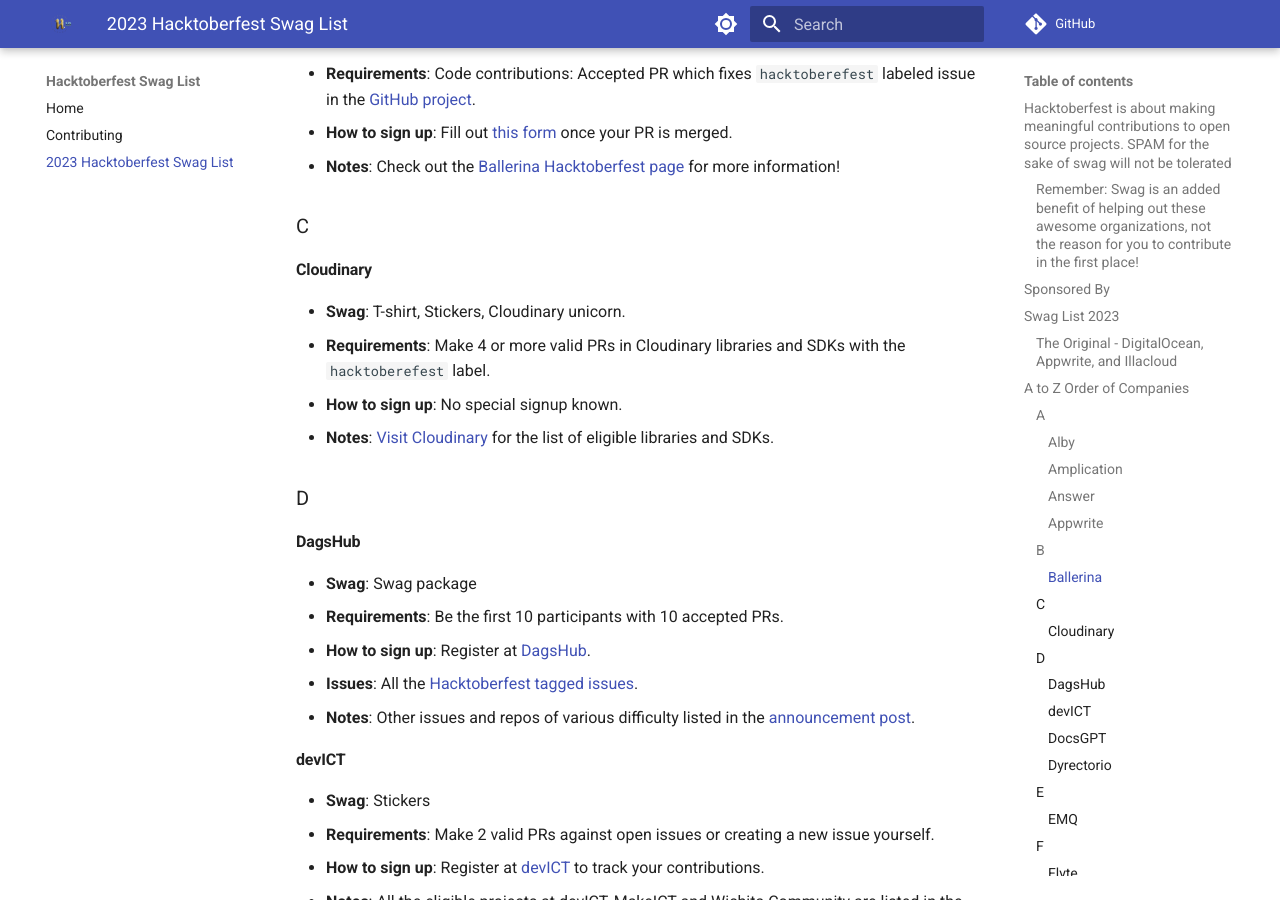
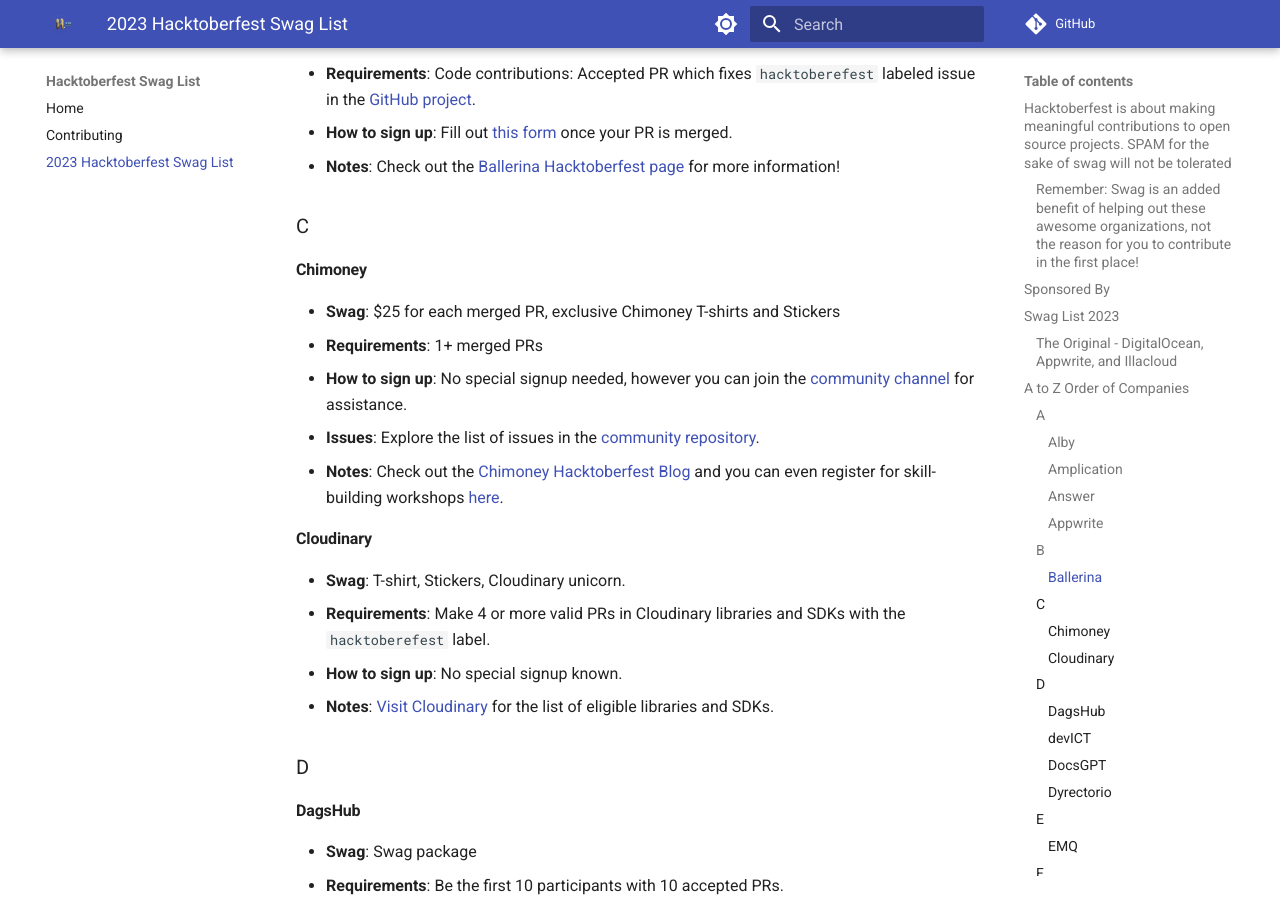
Before and after one commit to crweiner/hacktoberfest-swag-list, an MkDocs documentation site: the page built from docs/list.md, in a window 1280 px wide and 900 px high, scrolled down 2859 px. Built offline with MkDocs 1.6.1 and Material for MkDocs 9.7.7, drawn with Linux system fonts in a browser that asks for light colours; plug-ins that fetch from the network failed and are left out; comment, search, counter and statistics services are not loaded.

Commit message:
Add Chimoney to the Hacktoberfest Swag List

```diff
--- a/docs/list.md
+++ b/docs/list.md
@@ -92,6 +92,14 @@
 - **Notes**: Check out the [Ballerina Hacktoberfest page](https://ballerina.io/hacktoberfest/) for more information!
 
 ### C
+
+#### **Chimoney**
+
+- **Swag**: $25 for each merged PR, exclusive Chimoney T-shirts and Stickers
+- **Requirements**: 1+ merged PRs
+- **How to sign up**: No special signup needed, however you can join the [community channel](https://discord.gg/Q3peDrPG95) for assistance.
+- **Issues**: Explore the list of issues in the [community repository](https://github.com/Chimoney/chimoney-community-projects/issues).
+- **Notes**: Check out the [Chimoney Hacktoberfest Blog](https://chimoney.io/blogs/Join-Chimoney-for-hacktoberfest-2023) and you can even register for skill-building workshops [here](https://forms.gle/KKk8GepQczzn2uMv7).
 
 #### **Cloudinary**
 
```
